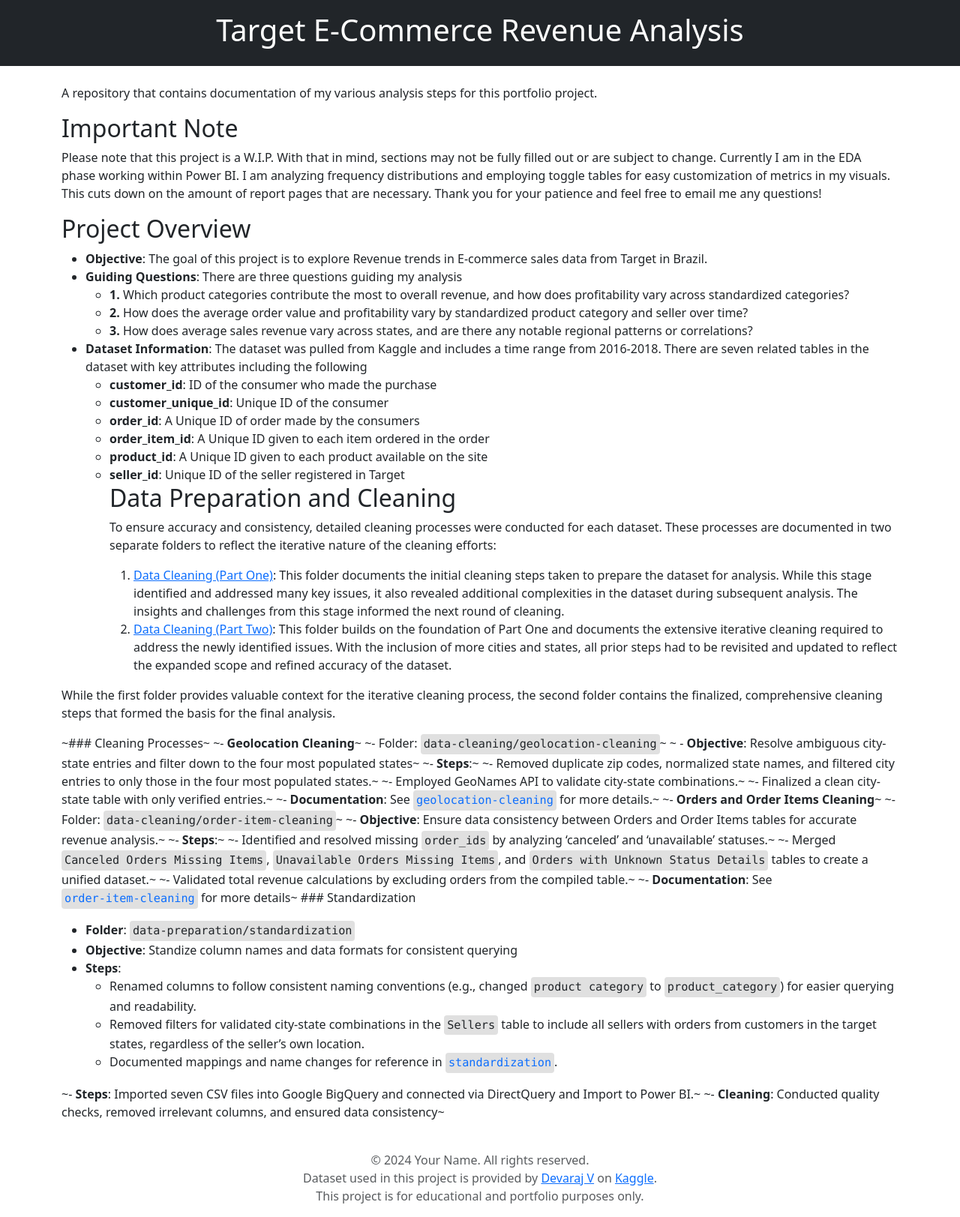
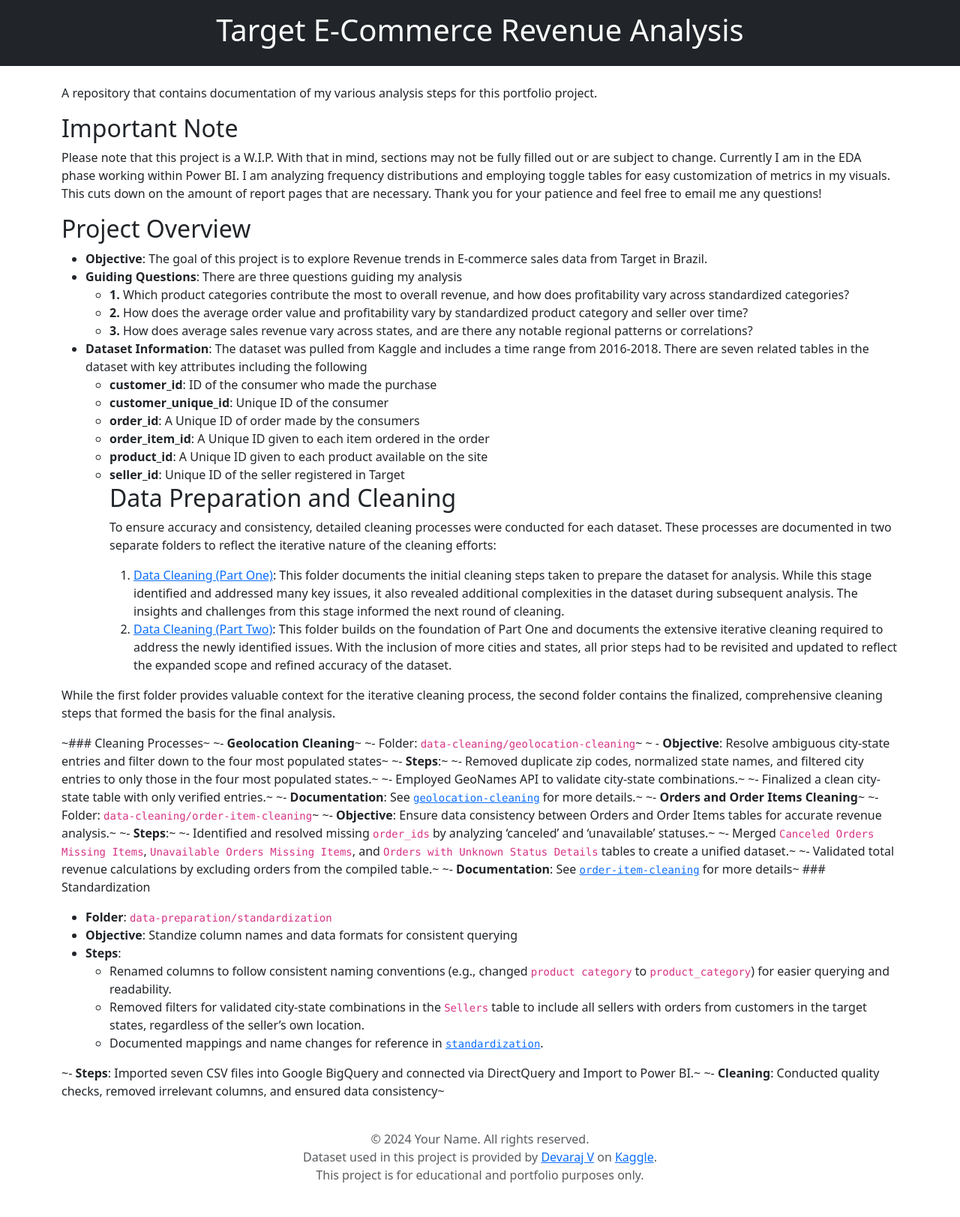
Before and after one commit to MelodicMetrics/Target-ECommerce-Revenue-Analysis, a Jekyll site: the page built from index.md, in a window 1280 px wide. Shown: the whole page at 75% size. Built offline with Jekyll 4.4.1, drawn with Linux system fonts in a browser that asks for light colours; nearby versions of some CDN libraries; a style sheet for code colours, icons or effects is not loaded; after the commit the page ends 1595 px from its top, so only the background shows below that.

Commit message:
Update default.html

```diff
--- a/_layouts/default.html
+++ b/_layouts/default.html
@@ -8,7 +8,8 @@
     <link href="https://cdnjs.cloudflare.com/ajax/libs/highlight.js/11.8.0/styles/solarized-light.min.css" rel="stylesheet">
     <script src="https://cdnjs.cloudflare.com/ajax/libs/highlight.js/11.8.0/highlight.min.js"></script>
     <script>hljs.highlightAll();</script>
-    <link rel="stylesheet" href="../assets/css/styles.css">
+    <link rel="stylesheet" href="/repository-name/assets/css/styles.css">
+
 </head>
 <body>
     <header class="bg-dark text-white text-center py-3">
```
